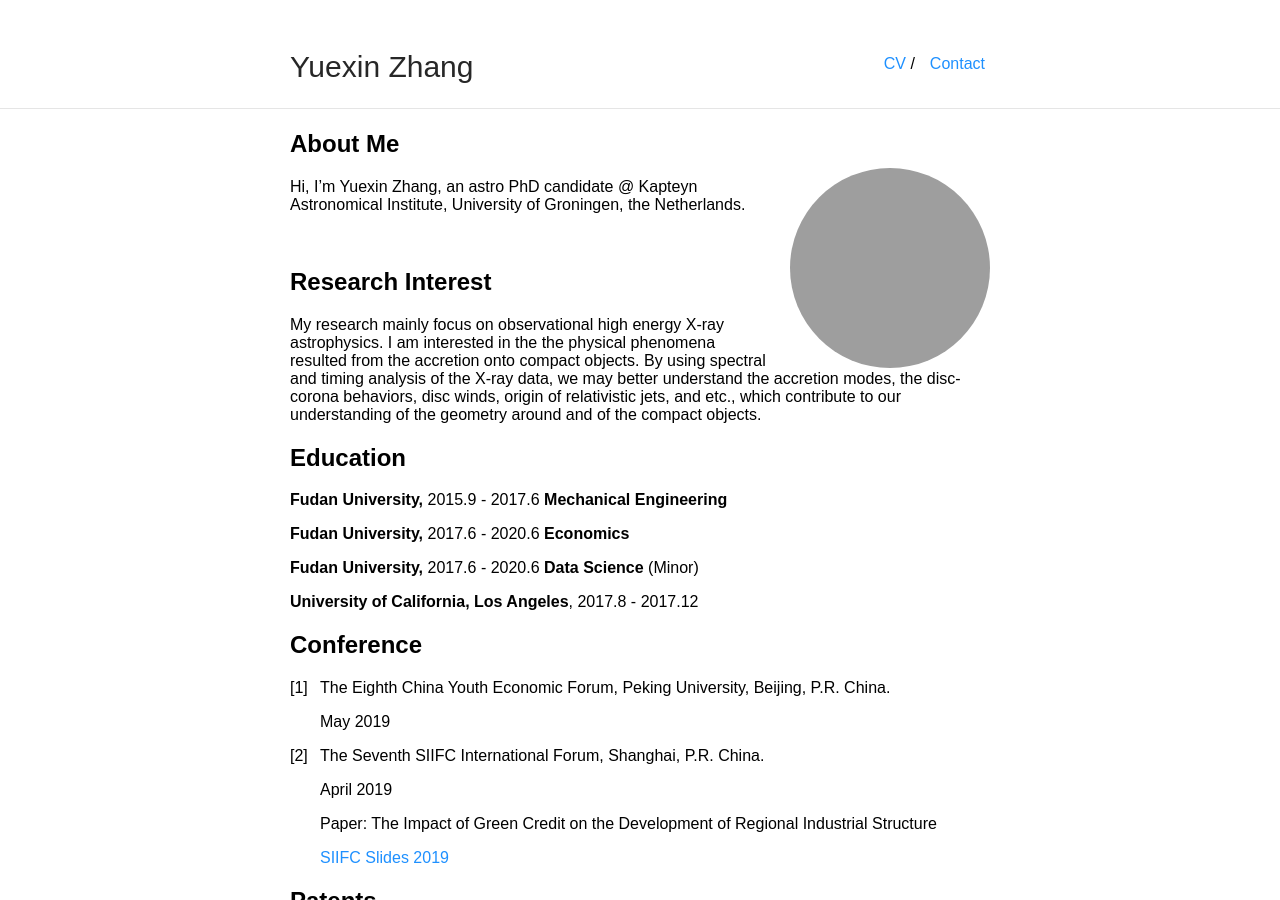
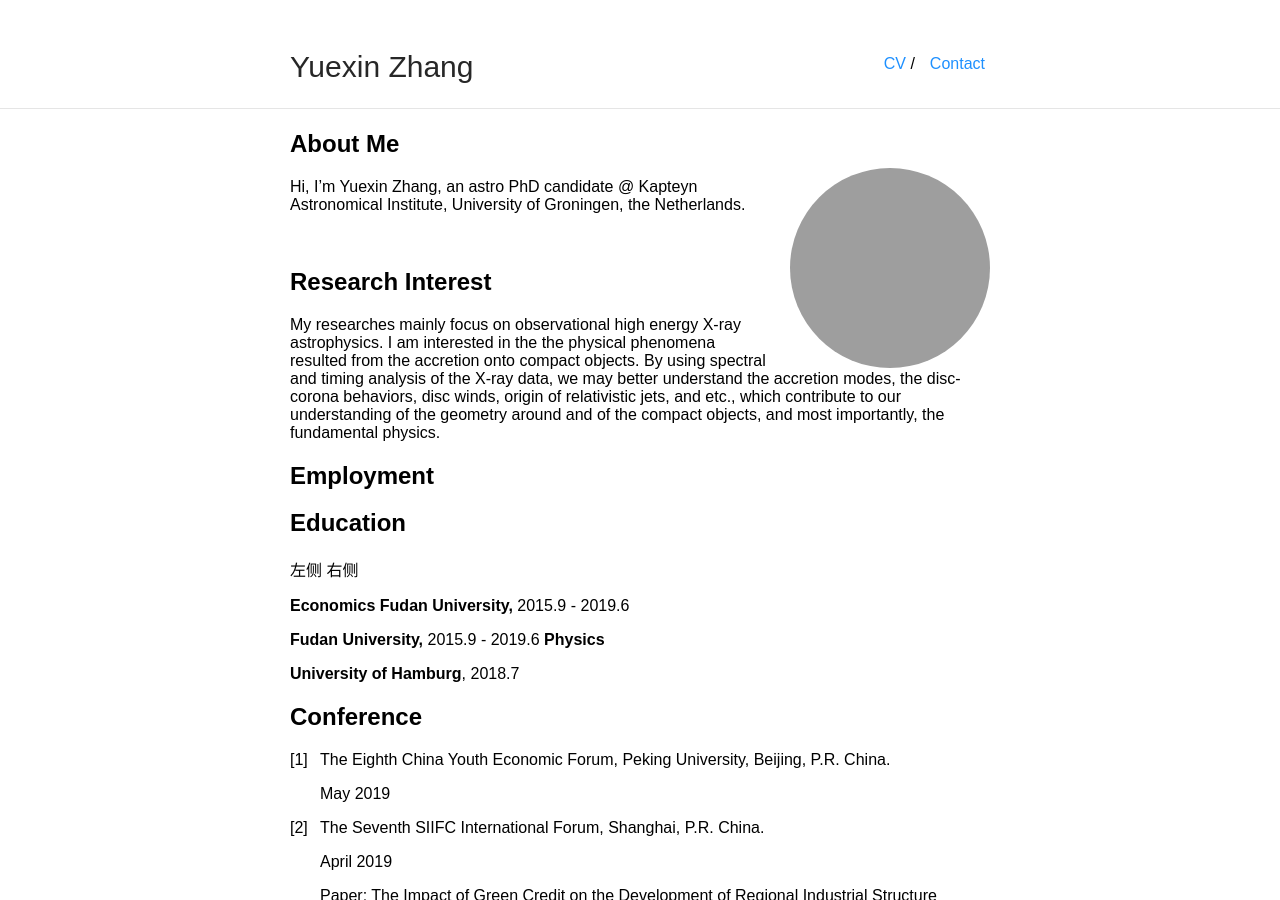
Before and after one commit to lzzyx96txdy/lzzyx96txdy.github.io, a Jekyll site: the page built from index.md, in a window 1280 px wide and 900 px high. Built offline with Jekyll 4.4.1, drawn with Linux system fonts in a browser that asks for light colours; our own code applies the rules of GitHub Pages for plain Markdown files; grey boxes are pictures that could not be loaded.

Commit message:
test edu

```diff
--- a/index.md
+++ b/index.md
@@ -8,7 +8,7 @@ Hi, I'm Yuexin Zhang, an astro PhD candidate @ Kapteyn Astronomical Institute, U
 
 ## Research Interest
 
-My research mainly focus on observational high energy X-ray astrophysics. I am interested in the the physical phenomena resulted from the accretion onto compact objects. By using spectral and timing analysis of the X-ray data, we may better understand the accretion modes, the disc-corona behaviors, disc winds, origin of relativistic jets, and etc., which contribute to our understanding of the geometry around and of the compact objects.
+My researches mainly focus on observational high energy X-ray astrophysics. I am interested in the the physical phenomena resulted from the accretion onto compact objects. By using spectral and timing analysis of the X-ray data, we may better understand the accretion modes, the disc-corona behaviors, disc winds, origin of relativistic jets, and etc., which contribute to our understanding of the geometry around and of the compact objects, and most importantly, the fundamental physics.
 
 <!-- > While all of these areas are easy to start with, it is quite complicated to further digest and do research. Previous efforts may push us towards ultimate goal.
 > - With the confusing actual problems, how to solve these questions remains unknown.
@@ -16,15 +16,27 @@ My research mainly focus on observational high energy X-ray astrophysics. I am i
 >
 > And I am on the way of these explorations and I have reach some achievements. -->
 
+## Employment
+
+
+
 ## Education
 
-<b>Fudan University,</b> 2015.9 - 2017.6  <b>Mechanical Engineering</b>
+<tr>
+            <td>
+                <!--左侧内容-->
+                左侧
+            </td>
+            <td>
+                <!--右侧内容-->
+                右侧
+            </td>
+        </tr>
+ <b>Economics</b> <b>Fudan University,</b> 2015.9 - 2019.6
 
-<b>Fudan University,</b> 2017.6 - 2020.6  <b>Economics</b>
+<b>Fudan University,</b> 2015.9 - 2019.6  <b>Physics</b>
 
-<b>Fudan University,</b> 2017.6 - 2020.6  <b>Data Science</b> (Minor)
-
-<b>University of California, Los Angeles</b>, 2017.8 - 2017.12
+<b>University of Hamburg</b>, 2018.7
 
 ## Conference
 
```
